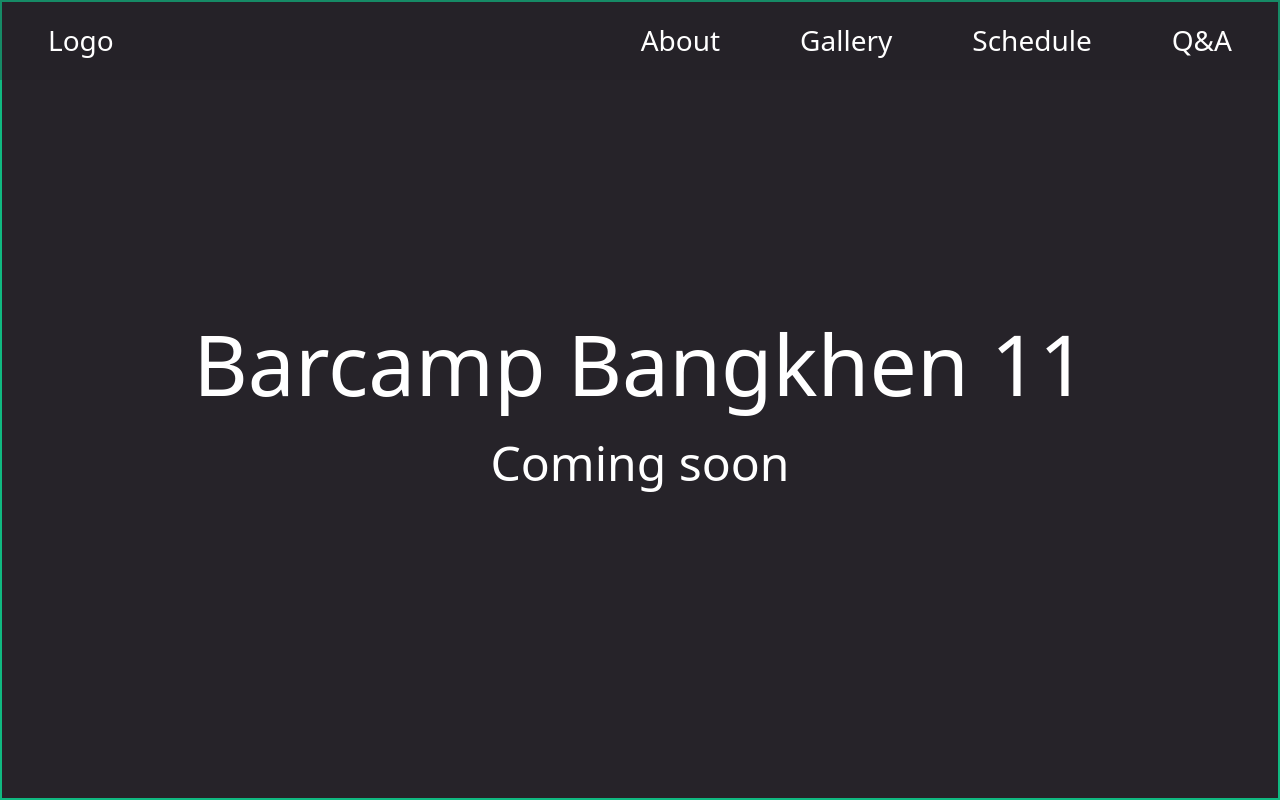
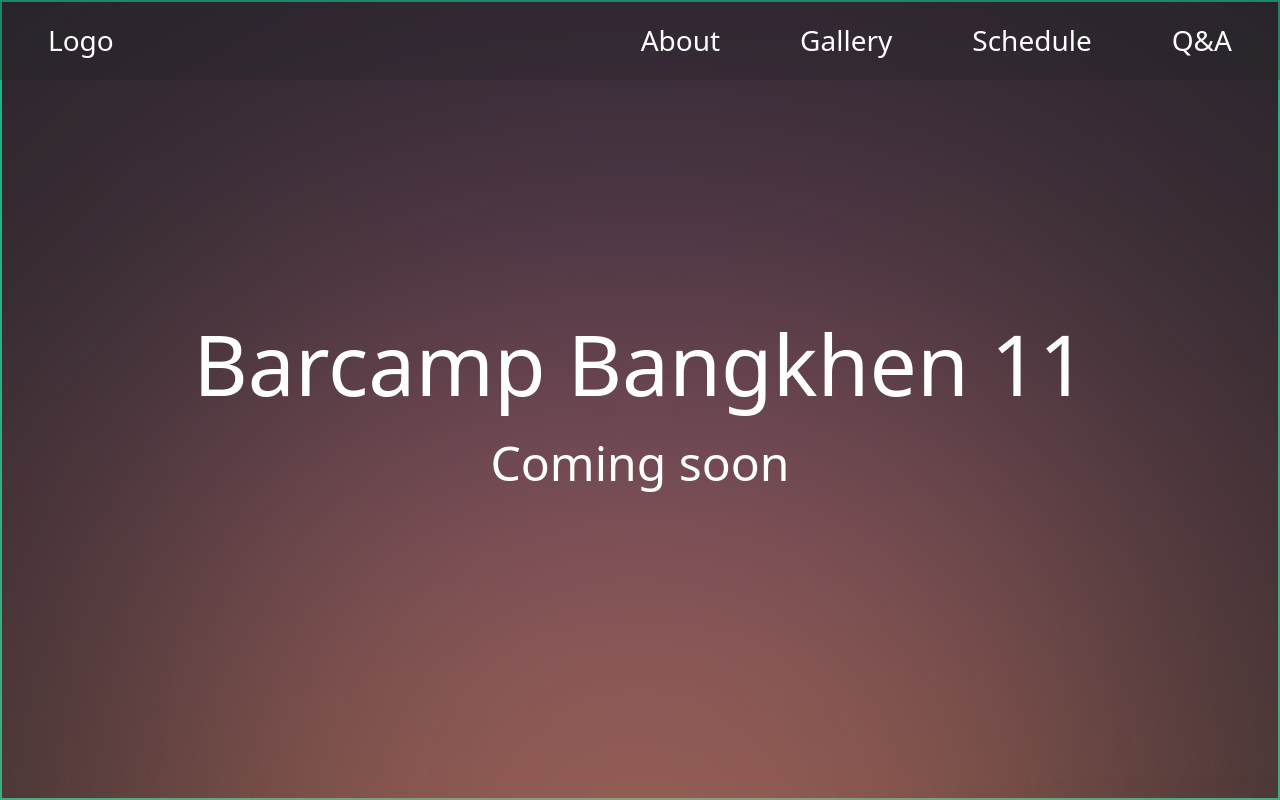
Before and after one commit to barcamp-bangkhen-11/bcbk11-frontend, a Next.js app: page / in a window 1280 px wide. Shown: the top 800 px of the page. Built offline with nearby package versions, Linux system fonts and the light colour scheme.

Commit message:
add custom flare

```diff
--- a/src/modules/About/About.tsx
+++ b/src/modules/About/About.tsx
@@ -1,9 +1,11 @@
 import React from "react";
 import Section from "../components/Section";
+import Flare from "../components/Flare";
 
 const About = () => {
   return (
     <Section id="about" flexColCenter mockBorderPlsRemove>
+      <Flare positionX="right" positionY="center" />
       <h1 className="text-desktop-h1">About</h1>
       <h2 className="text-desktop-h3">Coming soon</h2>
     </Section>
--- a/src/modules/Footer/Footer.tsx
+++ b/src/modules/Footer/Footer.tsx
@@ -3,7 +3,7 @@ import Section from "../components/Section";
 
 const Footer = () => {
   return (
-    <Section flexColCenter mockBorderPlsRemove>
+    <Section mockBorderPlsRemove>
       <h1 className="text-desktop-h1">Footer</h1>
       <h2 className="text-desktop-h3">Coming soon</h2>
     </Section>
--- a/src/modules/Gallery/Gallery.tsx
+++ b/src/modules/Gallery/Gallery.tsx
@@ -1,9 +1,12 @@
 import React from "react";
 import Section from "../components/Section";
+import Flare from "../components/Flare";
 
 const Gallery = () => {
   return (
     <Section id="gallery" flexColCenter mockBorderPlsRemove>
+      <Flare positionX="center" positionY="center" />
+
       <h1 className="text-desktop-h1">Gallery</h1>
       <h2 className="text-desktop-h3">Coming soon</h2>
     </Section>
--- a/src/modules/Hero/Hero.tsx
+++ b/src/modules/Hero/Hero.tsx
@@ -1,9 +1,11 @@
 import React from "react";
 import Section from "../components/Section";
+import Flare from "../components/Flare";
 
 const Hero = () => {
   return (
     <Section id="hero" flexColCenter mockBorderPlsRemove>
+      <Flare positionX="center" positionY="bottom" />
       <h1 className="text-desktop-h1">Barcamp Bangkhen 11</h1>
       <h2 className="text-desktop-h3">Coming soon</h2>
     </Section>
--- a/src/modules/Navbar/Navbar.tsx
+++ b/src/modules/Navbar/Navbar.tsx
@@ -3,7 +3,7 @@ import { sections } from "../components/Section";
 
 const Navbar = () => {
   return (
-    <div className="fixed left-0 top-0 flex h-20 w-full items-center justify-between bg-[#2623294D] px-12 py-6">
+    <div className="fixed left-0 top-0 z-50 flex h-20 w-full items-center justify-between bg-[#2623294D] px-12 py-6">
       <a href={`#${sections.hero.id}`} className="text-[28px]">
         Logo
       </a>
--- a/src/modules/Question/Question.tsx
+++ b/src/modules/Question/Question.tsx
@@ -1,9 +1,11 @@
 import React from "react";
 import Section from "../components/Section";
+import Flare from "../components/Flare";
 
 const Question = () => {
   return (
     <Section id="questions" flexColCenter mockBorderPlsRemove>
+      <Flare positionX="right" positionY="bottom" />
       <h1 className="text-desktop-h1">Questions</h1>
       <h2 className="text-desktop-h3">Coming soon</h2>
     </Section>
--- a/src/modules/Schedule/Schedule.tsx
+++ b/src/modules/Schedule/Schedule.tsx
@@ -1,10 +1,47 @@
 import React from "react";
 import Section from "../components/Section";
+import Flare from "../components/Flare";
 
 const Schedule = () => {
   return (
     <Section id="schedule" flexColCenter mockBorderPlsRemove>
+      <Flare positionX="center" positionY="60%" />
+
       <h1 className="text-desktop-h1">Schedule</h1>
+      <h2 className="text-desktop-h3">Coming soon</h2>
+      <h2 className="text-desktop-h3">Coming soon</h2>
+      <h2 className="text-desktop-h3">Coming soon</h2>
+      <h2 className="text-desktop-h3">Coming soon</h2>
+      <h2 className="text-desktop-h3">Coming soon</h2>
+      <h2 className="text-desktop-h3">Coming soon</h2>
+      <h2 className="text-desktop-h3">Coming soon</h2>
+      <h2 className="text-desktop-h3">Coming soon</h2>
+      <h2 className="text-desktop-h3">Coming soon</h2>
+      <h2 className="text-desktop-h3">Coming soon</h2>
+      <h2 className="text-desktop-h3">Coming soon</h2>
+      <h2 className="text-desktop-h3">Coming soon</h2>
+      <h2 className="text-desktop-h3">Coming soon</h2>
+      <h2 className="text-desktop-h3">Coming soon</h2>
+      <h2 className="text-desktop-h3">Coming soon</h2>
+      <h2 className="text-desktop-h3">Coming soon</h2>
+      <h2 className="text-desktop-h3">Coming soon</h2>
+      <h2 className="text-desktop-h3">Coming soon</h2>
+      <h2 className="text-desktop-h3">Coming soon</h2>
+      <h2 className="text-desktop-h3">Coming soon</h2>
+      <h2 className="text-desktop-h3">Coming soon</h2>
+      <h2 className="text-desktop-h3">Coming soon</h2>
+      <h2 className="text-desktop-h3">Coming soon</h2>
+      <h2 className="text-desktop-h3">Coming soon</h2>
+      <h2 className="text-desktop-h3">Coming soon</h2>
+      <h2 className="text-desktop-h3">Coming soon</h2>
+      <h2 className="text-desktop-h3">Coming soon</h2>
+      <h2 className="text-desktop-h3">Coming soon</h2>
+      <h2 className="text-desktop-h3">Coming soon</h2>
+      <h2 className="text-desktop-h3">Coming soon</h2>
+      <h2 className="text-desktop-h3">Coming soon</h2>
+      <h2 className="text-desktop-h3">Coming soon</h2>
+      <h2 className="text-desktop-h3">Coming soon</h2>
+      <h2 className="text-desktop-h3">Coming soon</h2>
       <h2 className="text-desktop-h3">Coming soon</h2>
     </Section>
   );
--- /dev/null
+++ b/src/modules/components/Flare.tsx
@@ -0,0 +1,39 @@
+import React from "react";
+
+type FlareProps = {
+  positionX: "left" | "right" | "center" | (string & NonNullable<unknown>);
+  positionY: "top" | "bottom" | "center" | (string & NonNullable<unknown>);
+};
+
+const Flare: React.FC<FlareProps> = ({ positionX, positionY }) => {
+  return (
+    <div
+      className="bg-gradient-radial absolute -z-10 h-[948px] w-[948px] rounded-full blur-[300px]"
+      style={{
+        background:
+          "radial-gradient(100.79% 116.37% at 48.85% -9.6%, #9B64C6 37.16%, #FC7869 43.23%, #F5AE52 85.9%)",
+        transform: `translate( -50%, -50%)`,
+        top:
+          positionY === "top"
+            ? "0%"
+            : positionY === "bottom"
+            ? "100%"
+            : positionY === "center"
+            ? "50%"
+            : positionY,
+        left:
+          positionX === "left"
+            ? "0%"
+            : positionX === "right"
+            ? "100%"
+            : positionX === "center"
+            ? "50%"
+            : positionX,
+      }}
+    >
+      Flare
+    </div>
+  );
+};
+
+export default Flare;
--- a/src/modules/components/Section.tsx
+++ b/src/modules/components/Section.tsx
@@ -39,8 +39,10 @@ const Section: React.FC<SectionProps> = ({
   return (
     <section
       className={
-        "min-h-screen " +
-        (flexColCenter ? "flex flex-col items-center justify-center " : "") +
+        "relative z-0 " +
+        (flexColCenter
+          ? "flex min-h-screen flex-col items-center justify-center text-center "
+          : "") +
         (mockBorderPlsRemove ? "border-2 border-emerald-500 " : "")
       }
       id={id}
--- a/src/pages/index.tsx
+++ b/src/pages/index.tsx
@@ -16,7 +16,7 @@ export default function Home() {
         <meta name="description" content="Barcamp Bangkhen 11" />
         <link rel="icon" href="/favicon.ico" />
       </Head>
-      <main className="min-h-screen bg-[#262329] text-white">
+      <main className="min-h-screen overflow-hidden bg-[#262329] text-white">
         <Navbar />
         <Hero />
         <Sponsor />
```
